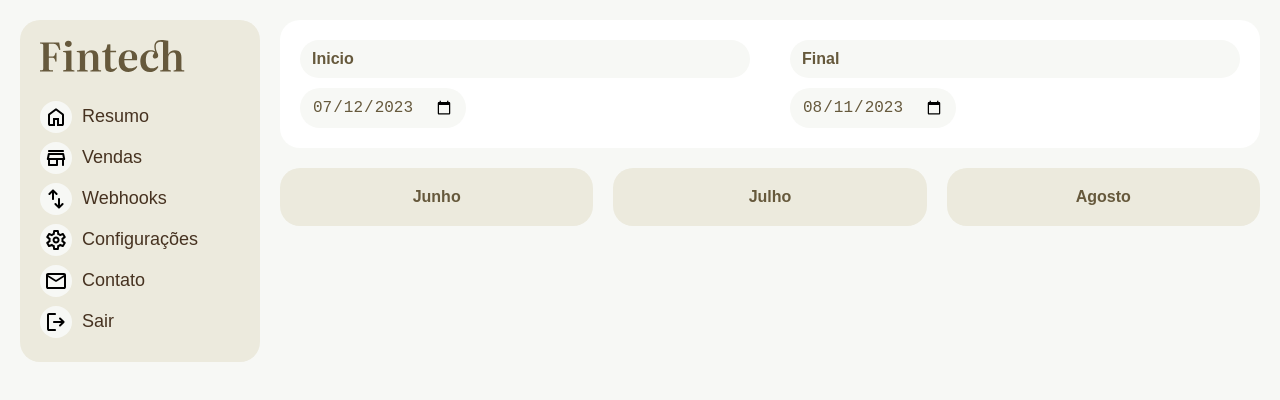
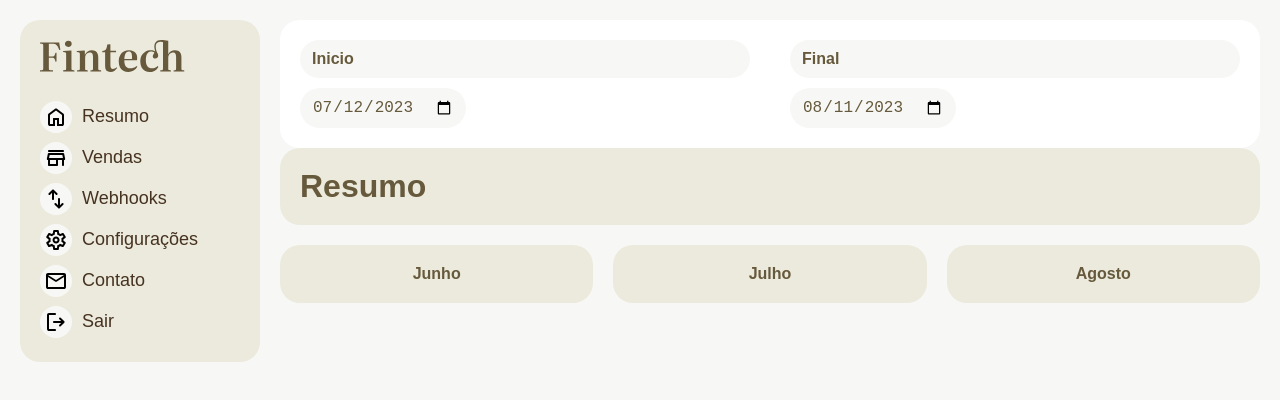
Before and after one commit to walacefex/fintech-react-typescript, a React (Vite) app: page / in a window 1280 px wide. Shown: the top 400 px of the page. Built offline with nearby package versions, Linux system fonts and the light colour scheme; no server answers; the HTML template or start-up script is replaced by a standard one.

Commit message:
Adding title page and adding classes style

```diff
--- a/src/Components/Header/index.tsx
+++ b/src/Components/Header/index.tsx
@@ -1,11 +1,15 @@
+import React from 'react'
 import DateRange from '../DataRange'
 import Months from '../Months'
 
 const Header = () => {
+  const [title, setTitle] = React.useState('Resumo')
+
   return (
     <header className='mb'>
-      <div className='mb'>
+      <div className='daterange mb'>
         <DateRange />
+        <h1 className='box bg-3'>{title}</h1>
       </div>
       <Months />
     </header>
```
